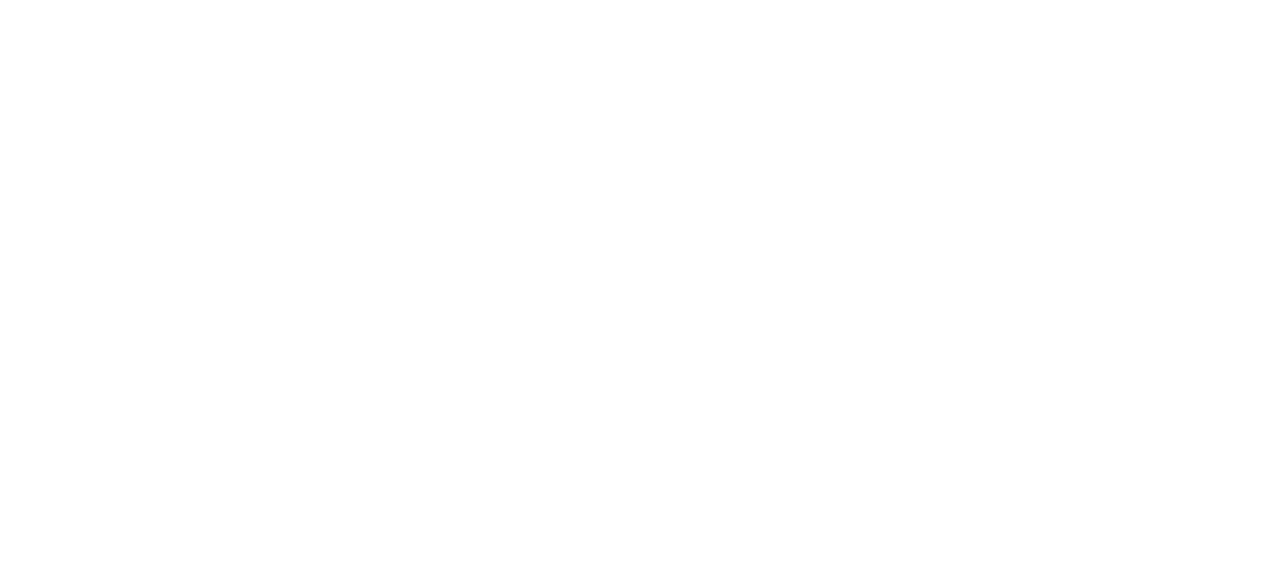
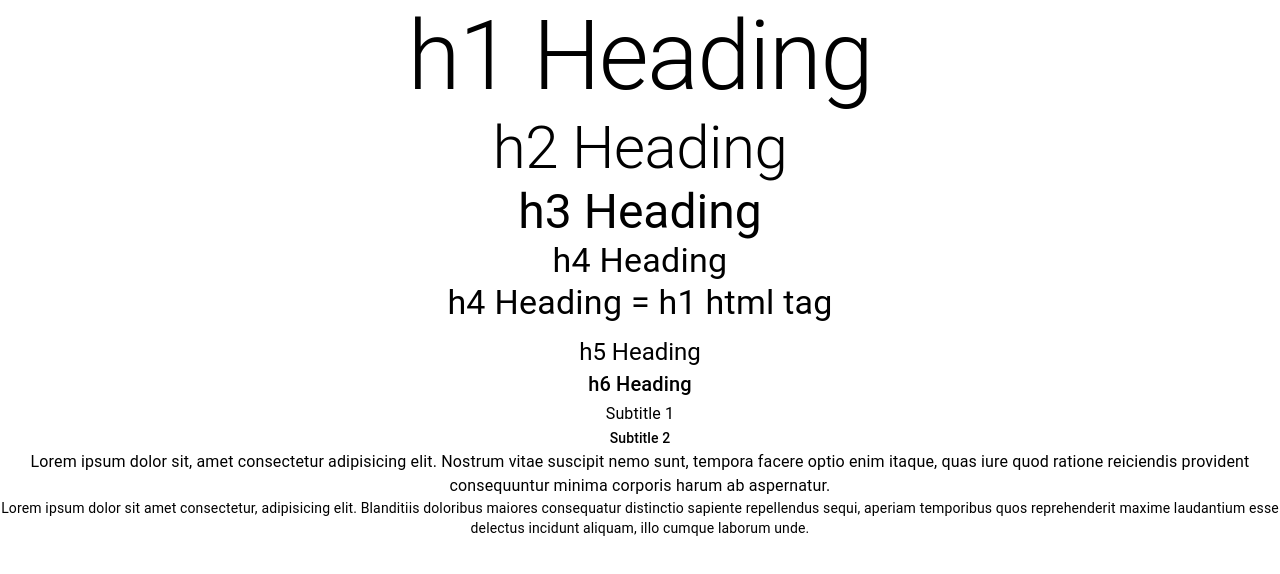
Before and after one commit to Zyar3k/material-ui_training, a React (Create React App) app: page / in a window 1280 px wide. Shown: the top 574 px of the page. Built offline with nearby package versions, Linux system fonts and the light colour scheme.

Commit message:
Mui typography

```diff
--- a/src/App.tsx
+++ b/src/App.tsx
@@ -1,8 +1,10 @@
 import './App.css';
+import MuiTypography from './components/MuiTypography';
 
 function App() {
   return (
     <div className="App">
+      <MuiTypography />
     </div>
   );
 }
--- /dev/null
+++ b/src/components/MuiTypography.tsx
@@ -0,0 +1,35 @@
+import { Typography } from "@mui/material";
+
+const MuiTypography = () => {
+  return (
+    <div>
+      <Typography variant="h1">h1 Heading</Typography>
+      <Typography variant="h2">h2 Heading</Typography>
+      <Typography variant="h3">h3 Heading</Typography>
+      <Typography variant="h4">h4 Heading</Typography>
+      <Typography variant="h4" component="h1" gutterBottom>
+        h4 Heading = h1 html tag
+      </Typography>
+      <Typography variant="h5">h5 Heading</Typography>
+      <Typography variant="h6">h6 Heading</Typography>
+
+      <Typography variant="subtitle1">Subtitle 1</Typography>
+      <Typography variant="subtitle2">Subtitle 2</Typography>
+
+      <Typography variant="body1">
+        Lorem ipsum dolor sit, amet consectetur adipisicing elit. Nostrum vitae
+        suscipit nemo sunt, tempora facere optio enim itaque, quas iure quod
+        ratione reiciendis provident consequuntur minima corporis harum ab
+        aspernatur.
+      </Typography>
+      <Typography variant="body2">
+        Lorem ipsum dolor sit amet consectetur, adipisicing elit. Blanditiis
+        doloribus maiores consequatur distinctio sapiente repellendus sequi,
+        aperiam temporibus quos reprehenderit maxime laudantium esse delectus
+        incidunt aliquam, illo cumque laborum unde.
+      </Typography>
+    </div>
+  );
+};
+
+export default MuiTypography;
```
